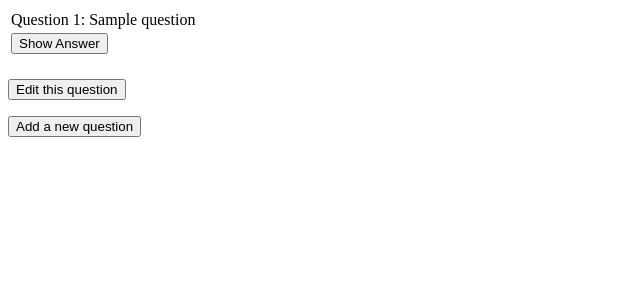
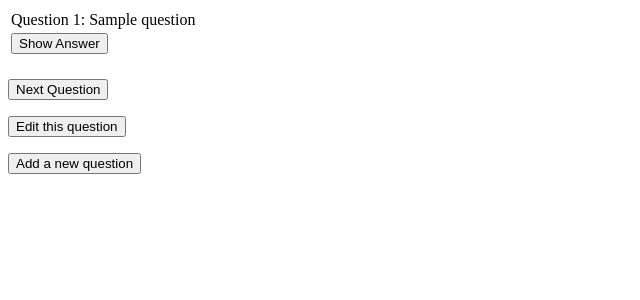
Before and after one commit to BEricDavis/flashcards, a Flask app: page /question in a window 1280 px wide. Shown: the top 300 px of the page, without its empty margins (0-640 px from the left). Run offline with Flask 2, Linux system fonts and the light colour scheme; tables that the repository leaves empty hold one stand-in row (values such as "Sample post").

Commit message:
add Next Question button and tweak answer format

```diff
--- a/app/templates/question.html
+++ b/app/templates/question.html
@@ -20,18 +20,22 @@
         <td><button onclick="show()">Show Answer</button></td>
     </tr>
     <tr>
-        <td><div id="answer" class="answer" style="display:none">Answer: {{ question.answer }}</div></td>
+        <td><div id="answer" class="answer" style="display:none; white-space:pre-wrap">Answer:<br> {{ question.answer }}</div></td>
     </tr>
 </table>
 <br>
-    <form action=" {{ url_for('edit', question_id=question.id) }}">
-            <button type="submit" value="Edit this question" >Edit this question</button>
-            </form>
+
+<form action=" {{ url_for('display_question') }}">
+        <button type="submit" >Next Question </button>
+</form>
+
+
+<form action=" {{ url_for('edit', question_id=question.id) }}">
+    <button type="submit" value="Edit this question" >Edit this question</button>
+</form>
 
 <form action=" {{ url_for('add') }}">
-<button type="submit">
-        Add a new question
-    </button>
+    <button type="submit">Add a new question</button>
 </form>
 
 {% endblock %}
```
